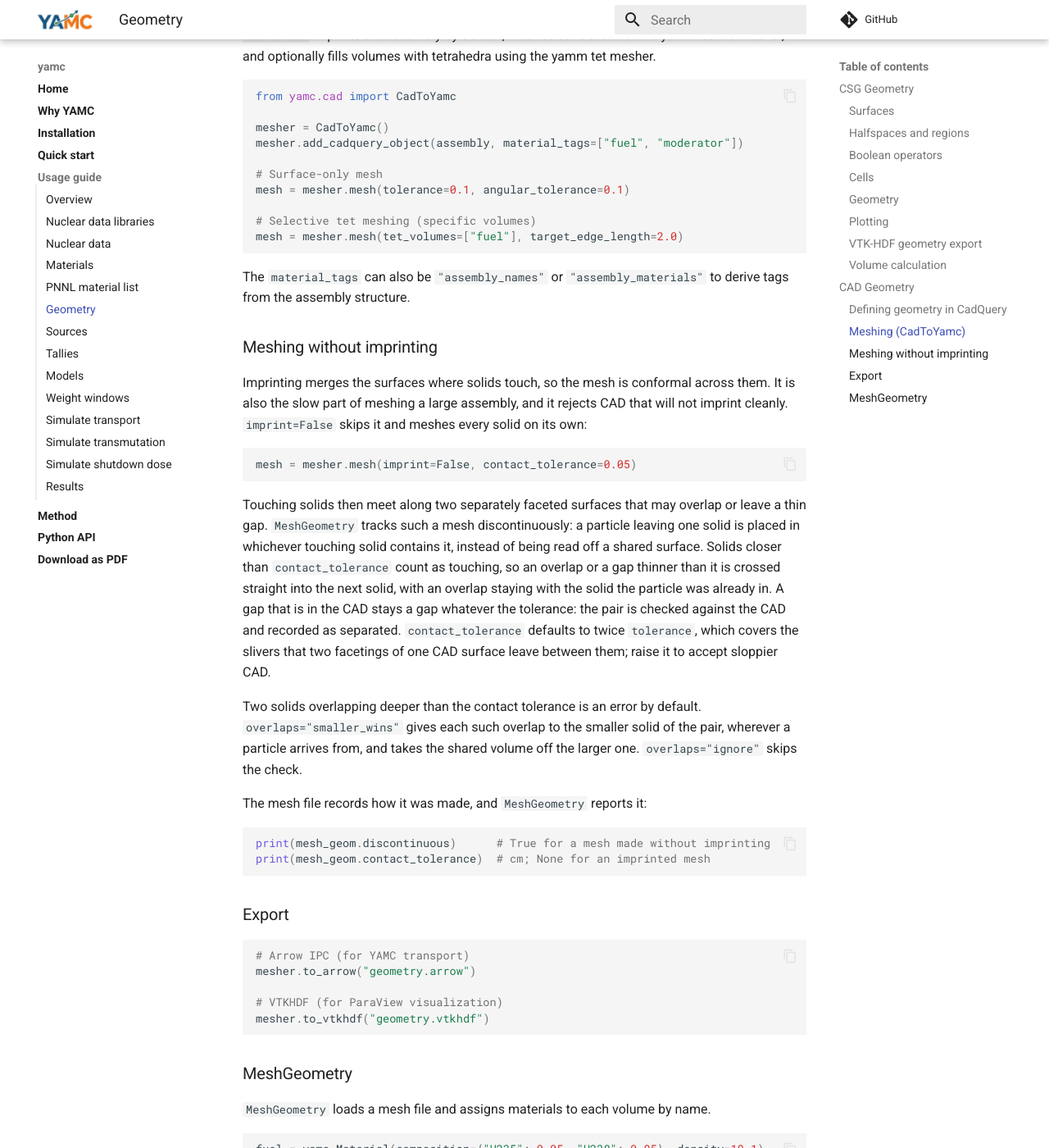
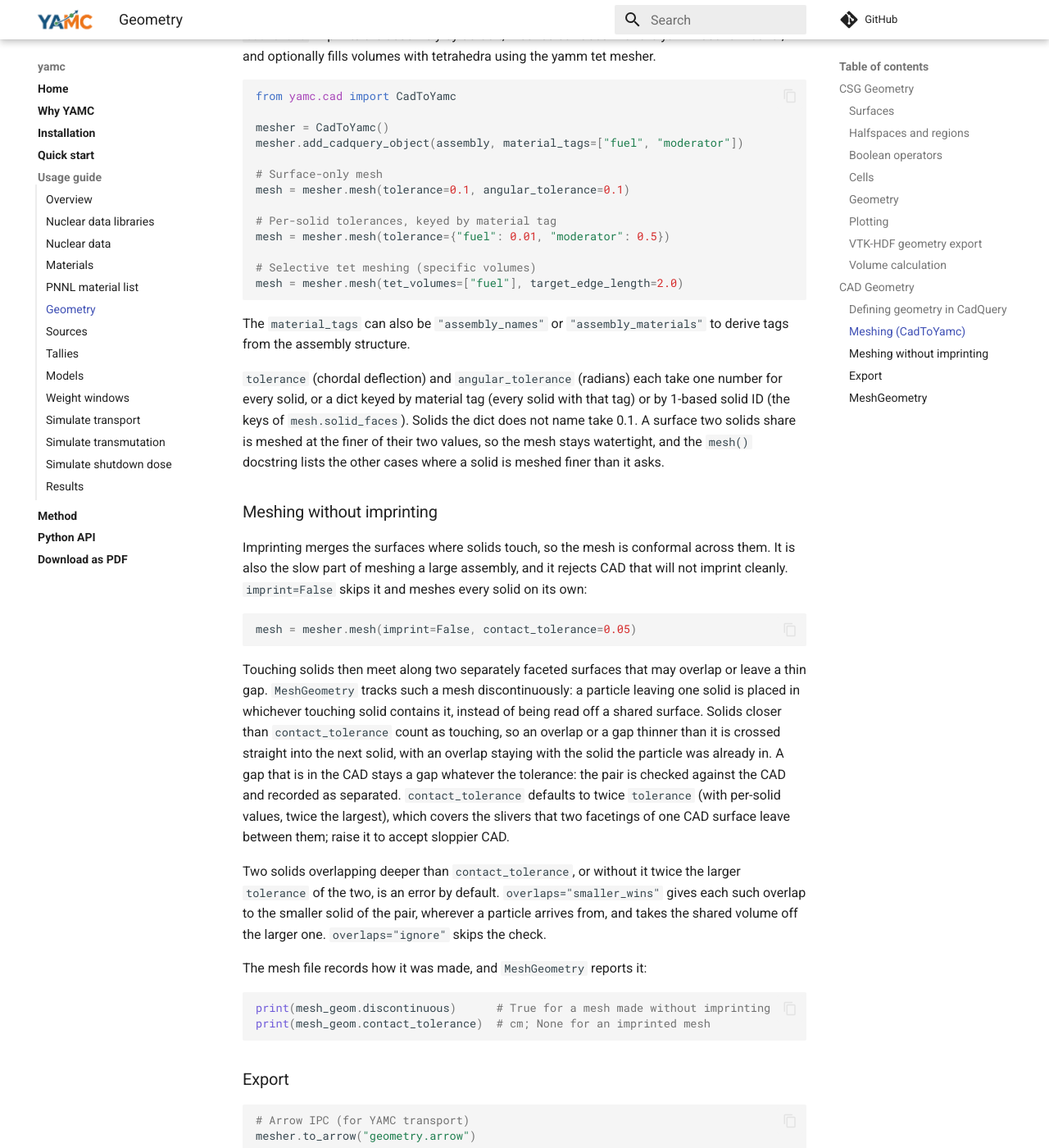
Before and after one commit to fusion-neutronics/yamc, an MkDocs documentation site: the page built from docs/geometry.md, in a window 1280 px wide and 1400 px high, scrolled down 6790 px. Shown: the whole window at 82% size. Built offline with MkDocs 1.6.1 and Material for MkDocs 9.7.7, drawn with Linux system fonts in a browser that asks for light colours; comment, search, counter and statistics services are not loaded; some of the changed text lies outside the part shown.

Commit message:
Document per-solid CAD mesh tolerances
The example assembly put the sphere inside an uncut box, which the imprint
refuses (0.16.2 did too), so the box now has the sphere cut out of it.

````diff
--- a/docs/geometry.md
+++ b/docs/geometry.md
@@ -360,7 +360,7 @@ CadQuery can also load externally created STEP files (e.g. exported from another
 import cadquery as cq
 
 sphere = cq.Workplane("XY").sphere(10.0)
-box = cq.Workplane("XY").box(30, 30, 30)
+box = cq.Workplane("XY").box(30, 30, 30).cut(sphere)  # no overlap: every point in one solid
 
 assembly = cq.Assembly()
 assembly.add(sphere, name="fuel", color=cq.Color("red"))
@@ -381,11 +381,16 @@ mesher.add_cadquery_object(assembly, material_tags=["fuel", "moderator"])
 # Surface-only mesh
 mesh = mesher.mesh(tolerance=0.1, angular_tolerance=0.1)
 
+# Per-solid tolerances, keyed by material tag
+mesh = mesher.mesh(tolerance={"fuel": 0.01, "moderator": 0.5})
+
 # Selective tet meshing (specific volumes)
 mesh = mesher.mesh(tet_volumes=["fuel"], target_edge_length=2.0)
 ```
 
 The ``material_tags`` can also be ``"assembly_names"`` or ``"assembly_materials"`` to derive tags from the assembly structure.
+
+``tolerance`` (chordal deflection) and ``angular_tolerance`` (radians) each take one number for every solid, or a dict keyed by material tag (every solid with that tag) or by 1-based solid ID (the keys of ``mesh.solid_faces``). Solids the dict does not name take 0.1. A surface two solids share is meshed at the finer of their two values, so the mesh stays watertight, and the ``mesh()`` docstring lists the other cases where a solid is meshed finer than it asks.
 
 ### Meshing without imprinting
 
@@ -407,11 +412,13 @@ than ``contact_tolerance`` count as touching, so an overlap or a gap thinner
 than it is crossed straight into the next solid, with an overlap staying with
 the solid the particle was already in. A gap that is in the CAD stays a gap
 whatever the tolerance: the pair is checked against the CAD and recorded as
-separated. ``contact_tolerance`` defaults to twice ``tolerance``, which covers
-the slivers that two facetings of one CAD surface leave between them; raise it
-to accept sloppier CAD.
+separated. ``contact_tolerance`` defaults to twice ``tolerance`` (with
+per-solid values, twice the largest), which covers the slivers that two
+facetings of one CAD surface leave between them; raise it to accept sloppier
+CAD.
 
-Two solids overlapping deeper than the contact tolerance is an error by
+Two solids overlapping deeper than ``contact_tolerance``, or without it twice
+the larger ``tolerance`` of the two, is an error by
 default. ``overlaps="smaller_wins"`` gives each such overlap to the smaller
 solid of the pair, wherever a particle arrives from, and takes the shared
 volume off the larger one. ``overlaps="ignore"`` skips the check.
````
